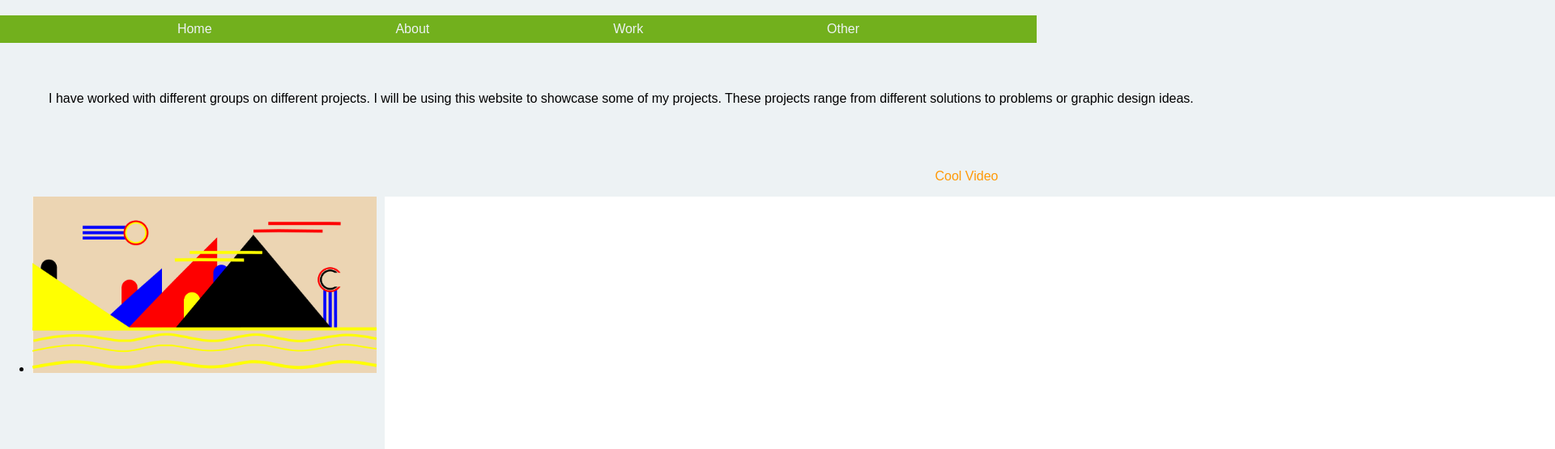
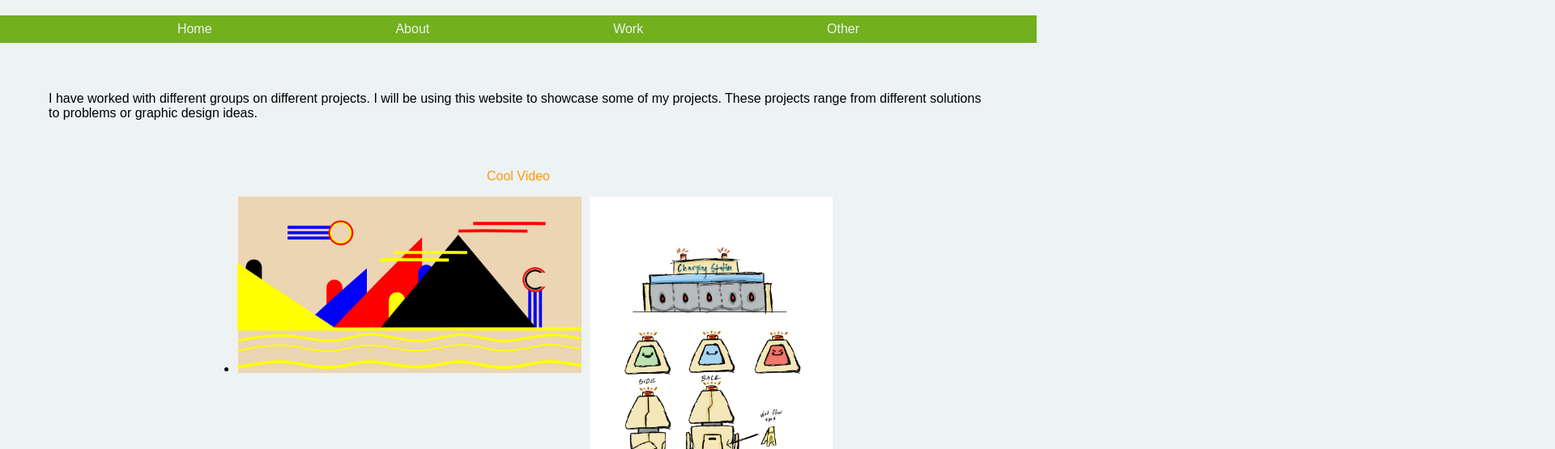
Before and after one commit to alci1167/alci1167.github.io, a plain HTML site: page index.html in a window 1280 px wide. Shown: the part 61-616 px from the top of the page at 81% size, 1920 px wide, since content can reach past the window. Drawn offline with Linux system fonts and the light colour scheme; a web font is replaced by a local one.

Commit message:
Update index.html

```diff
--- a/index.html
+++ b/index.html
@@ -38,7 +38,7 @@
                     <img src="/img/Bauhaus.jpg" alt="placeholder" class="indeximgs1">
                 </li>
                 <li>
-                    <img src="/img/Page2.jpg" alt="placeholder" class="indesimgs2">
+                    <img src="/img/Page2.jpg" alt="placeholder" class="indeximgs2">
                 </li>
             </ul>
         </main>
```
